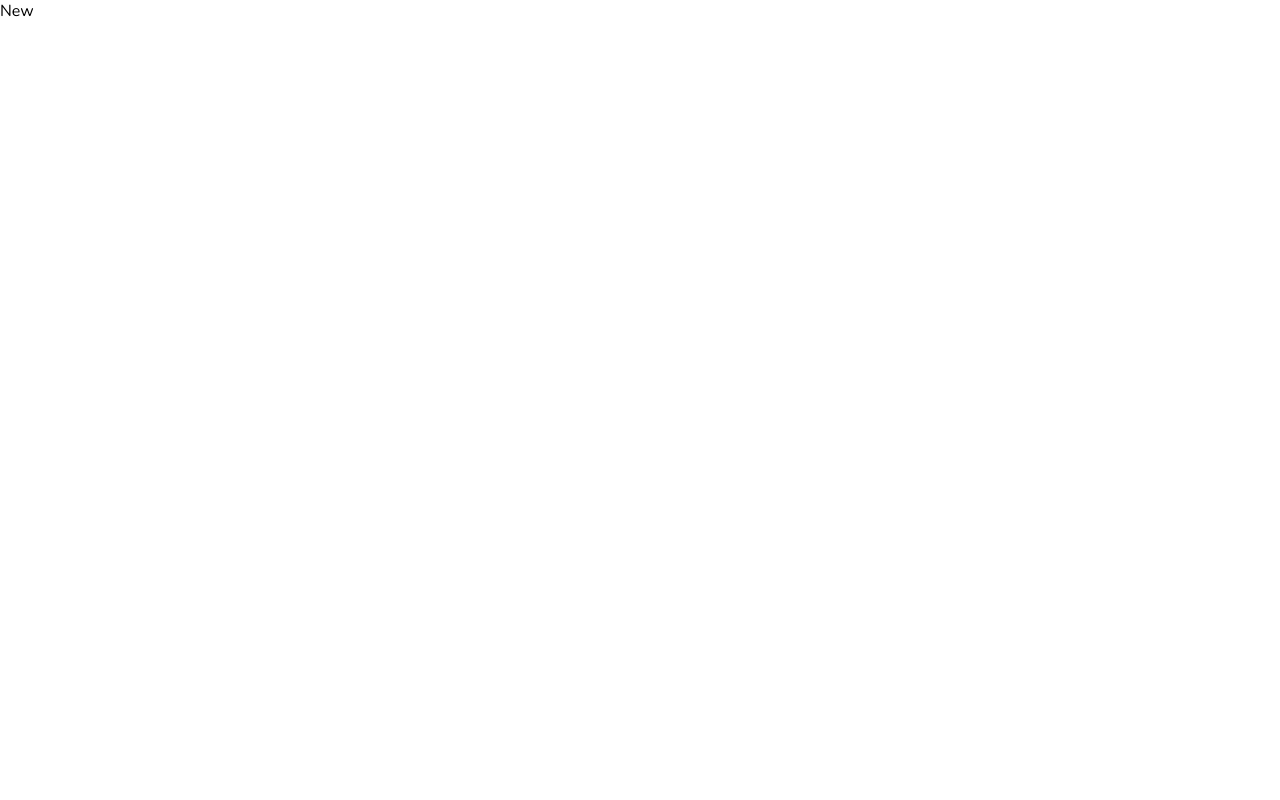
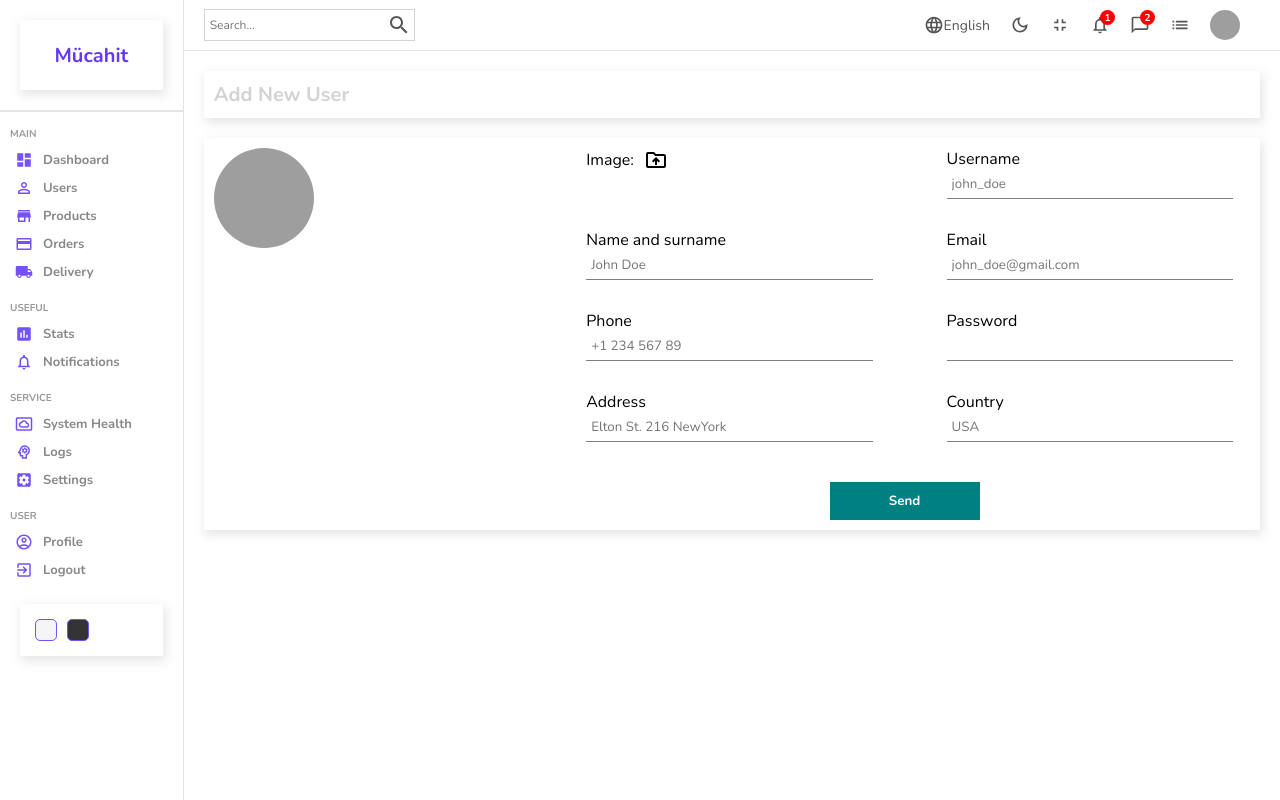
Before and after one commit to mucahityildirim0/Admin-Dashboard, a React (Create React App) app: page /users/new in a window 1280 px wide. Built offline with nearby package versions, Linux system fonts and the light colour scheme; grey boxes are pictures that could not be loaded.

Commit message:
add form page and design

```diff
--- a/src/App.js
+++ b/src/App.js
@@ -4,6 +4,7 @@
 import List from "./pages/list/List";
 import Single from "./pages/single/Single";
 import New from "./pages/new/New";
+import { productInputs, userInputs } from "./formSource";
 
 function App() {
   return (
@@ -16,12 +17,18 @@
             <Route path="users">
               <Route index element={<List />} />
               <Route path=":userId" element={<Single />} />
-              <Route path="new" element={<New />} />
+              <Route
+                path="new"
+                element={<New inputs={userInputs} title="Add New User" />}
+              />
             </Route>
             <Route path="products">
               <Route index element={<List />} />
               <Route path=":productId" element={<Single />} />
-              <Route path="new" element={<New />} />
+              <Route
+                path="new"
+                element={<New inputs={productInputs} title="Add New Product" />}
+              />
             </Route>
           </Route>
         </Routes>
--- /dev/null
+++ b/src/formSource.js
@@ -0,0 +1,76 @@
+export const userInputs = [
+  {
+    id: 1,
+    label: "Username",
+    type: "text",
+    placeholder: "john_doe",
+  },
+  {
+    id: 2,
+    label: "Name and surname",
+    type: "text",
+    placeholder: "John Doe",
+  },
+  {
+    id: 3,
+    label: "Email",
+    type: "mail",
+    placeholder: "john_doe@gmail.com",
+  },
+  {
+    id: 4,
+    label: "Phone",
+    type: "text",
+    placeholder: "+1 234 567 89",
+  },
+  {
+    id: 5,
+    label: "Password",
+    type: "password",
+  },
+  {
+    id: 6,
+    label: "Address",
+    type: "text",
+    placeholder: "Elton St. 216 NewYork",
+  },
+  {
+    id: 7,
+    label: "Country",
+    type: "text",
+    placeholder: "USA",
+  },
+];
+
+export const productInputs = [
+  {
+    id: 1,
+    label: "Title",
+    type: "text",
+    placeholder: "Apple Macbook Pro",
+  },
+  {
+    id: 2,
+    label: "Description",
+    type: "text",
+    placeholder: "Description",
+  },
+  {
+    id: 3,
+    label: "Category",
+    type: "text",
+    placeholder: "Computers",
+  },
+  {
+    id: 4,
+    label: "Price",
+    type: "text",
+    placeholder: "100",
+  },
+  {
+    id: 5,
+    label: "Stock",
+    type: "text",
+    placeholder: "in stock",
+  },
+];
--- a/src/pages/new/New.jsx
+++ b/src/pages/new/New.jsx
@@ -1,7 +1,59 @@
-import React from "react";
+import "./new.scss";
+import Navbar from "../../components/navbar/Navbar";
+import Sidebar from "../../components/sidebar/Sidebar";
+import DriveFolderUploadOutlinedIcon from "@mui/icons-material/DriveFolderUploadOutlined";
+import { useState } from "react";
 
-const New = () => {
-  return <div>New</div>;
+const New = ({ inputs, title }) => {
+  const [file, setFile] = useState("");
+
+  return (
+    <div className="new">
+      <Sidebar />
+      <div className="newContainer">
+        <Navbar />
+        <div className="top">
+          <h1>{title}</h1>
+        </div>
+        <div className="bottom">
+          <div className="left">
+            <img
+              src={
+                file
+                  ? URL.createObjectURL(file)
+                  : "https://icon-library.com/images/no-image-icon/no-image-icon-0.jpg"
+              }
+              alt="photo"
+            />
+          </div>
+          <div className="right">
+            <form>
+              <div className="formInput">
+                <label htmlFor="file">
+                  Image: <DriveFolderUploadOutlinedIcon className="icon" />
+                </label>
+                <input
+                  type="file"
+                  id="file"
+                  onChange={(e) => setFile(e.target.files[0])}
+                  style={{ display: "none" }}
+                />
+              </div>
+
+              {inputs.map((input) => (
+                <div className="formInput" key={input.id}>
+                  <label>{input.label}</label>
+                  <input type={input.type} placeholder={input.placeholder} />
+                </div>
+              ))}
+
+              <button>Send</button>
+            </form>
+          </div>
+        </div>
+      </div>
+    </div>
+  );
 };
 
 export default New;
--- a/src/pages/new/new.scss
+++ b/src/pages/new/new.scss
@@ -0,0 +1,76 @@
+.new {
+  width: 100%;
+  display: flex;
+
+  .newContainer {
+    flex: 6;
+  }
+
+  .top,
+  .bottom {
+    -webkit-box-shadow: 2px 4px 10px 1px rgba(0, 0, 0, 0.47);
+    box-shadow: 2px 4px 10px 1px rgba(201, 201, 201, 0.47);
+    padding: 10px;
+    margin: 20px;
+    display: flex;
+
+    h1 {
+      color: lightgray;
+      font-size: 20px;
+    }
+
+    .left {
+      flex: 1;
+
+      img {
+        width: 100px;
+        height: 100px;
+        border-radius: 50%;
+        object-fit: cover;
+      }
+    }
+
+    .right {
+      flex: 2;
+
+      form {
+        display: flex;
+        flex-wrap: wrap;
+        gap: 30px;
+        justify-content: space-around;
+
+        .formInput {
+          width: 40%;
+
+          label {
+            display: flex;
+            align-items: center;
+            gap: 10px;
+
+            .icon {
+              cursor: pointer;
+            }
+          }
+
+          input {
+            width: 100%;
+            padding: 5px;
+            border: none;
+            border-bottom: 1px solid gray;
+          }
+        }
+
+        button {
+          width: 150px;
+          padding: 10px;
+          border: none;
+          background-color: teal;
+          color: white;
+          font-weight: bold;
+          cursor: pointer;
+          margin-top: 10px;
+        }
+      }
+    }
+  }
+}
```
